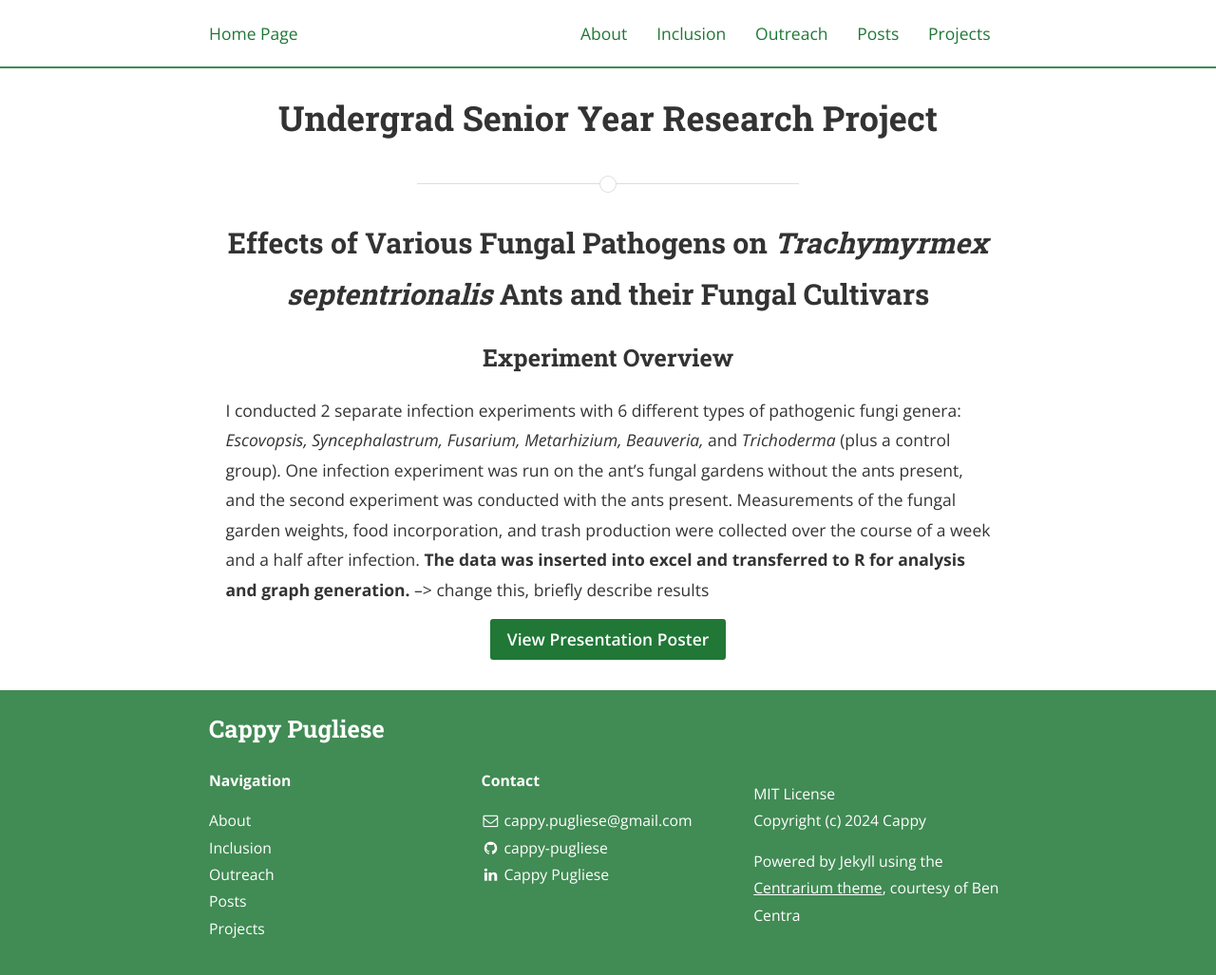
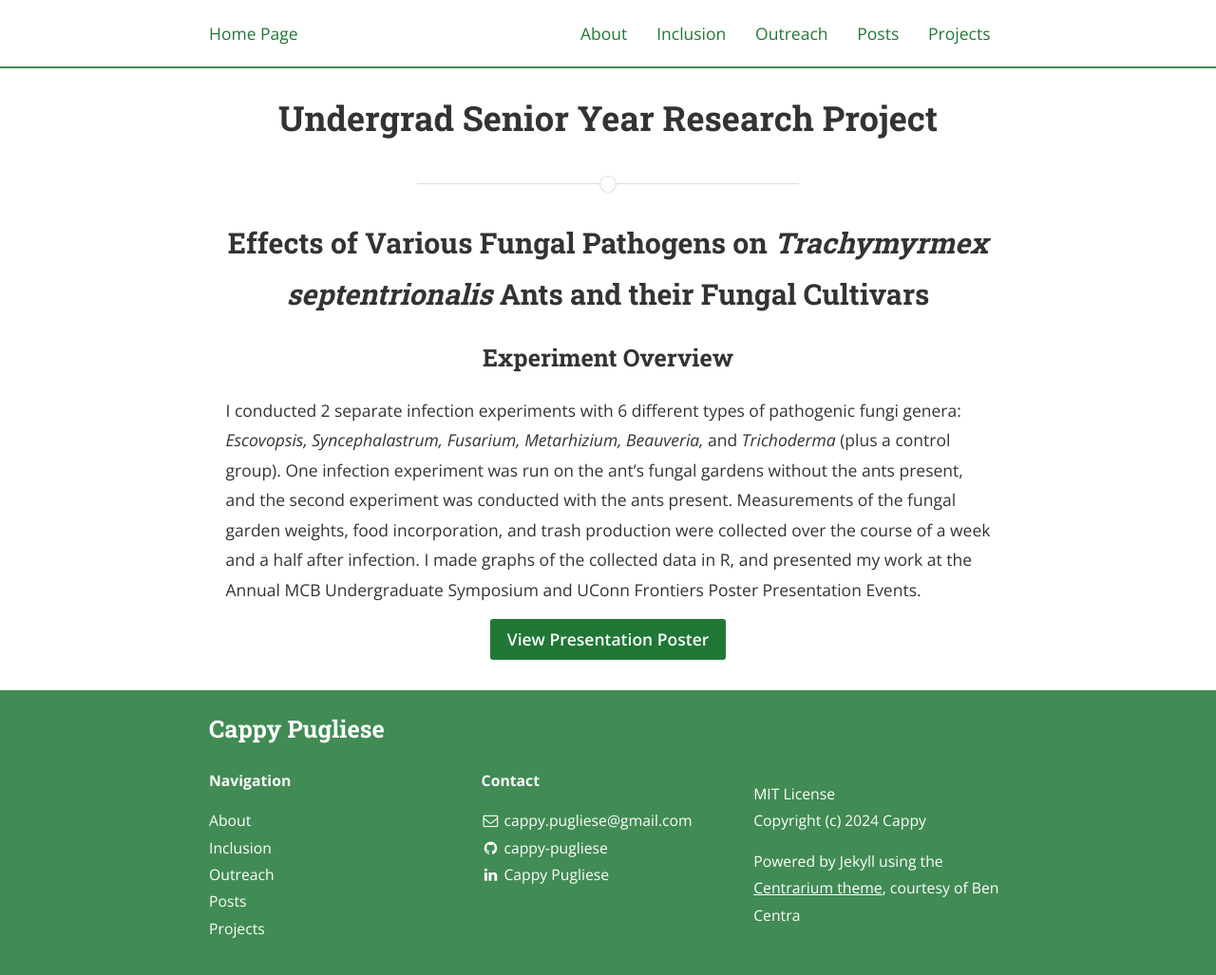
Before and after one commit to cappy-pugliese/cappy-pugliese-website, a Jekyll site: the page built from centrarium-master-clone/pages/undergrad-research-project.md, in a window 1280 px wide and 1028 px high. Shown: the whole window at 95% size. Built offline with Jekyll 4.4.1, drawn with Linux system fonts in a browser that asks for light colours; nearby versions of some CDN libraries.

Commit message:
edited undergrad-project

```diff
--- a/centrarium-master-clone/pages/undergrad-research-project.md
+++ b/centrarium-master-clone/pages/undergrad-research-project.md
@@ -9,7 +9,7 @@ main_nav: false
 
 <h3><p style="text-align: center;">Experiment Overview</p></h3>
 
-I conducted 2 separate infection experiments with 6 different types of pathogenic fungi genera: _Escovopsis, Syncephalastrum, Fusarium, Metarhizium, Beauveria,_ and _Trichoderma_ (plus a control group). One infection experiment was run on the ant’s fungal gardens without the ants present, and the second experiment was conducted with the ants present. Measurements of the fungal garden weights, food incorporation, and trash production were collected over the course of a week and a half after infection. **The data was inserted into excel and transferred to R for analysis and graph generation.** --> change this, briefly describe results
+I conducted 2 separate infection experiments with 6 different types of pathogenic fungi genera: _Escovopsis, Syncephalastrum, Fusarium, Metarhizium, Beauveria,_ and _Trichoderma_ (plus a control group). One infection experiment was run on the ant’s fungal gardens without the ants present, and the second experiment was conducted with the ants present. Measurements of the fungal garden weights, food incorporation, and trash production were collected over the course of a week and a half after infection. I made graphs of the collected data in R, and presented my work at the Annual MCB Undergraduate Symposium and UConn Frontiers Poster Presentation Events.
 
 <p style="text-align: center;">
 <button onclick="location.href='/assets/pdfs/poster-presentation.pdf'" type="button">
```
